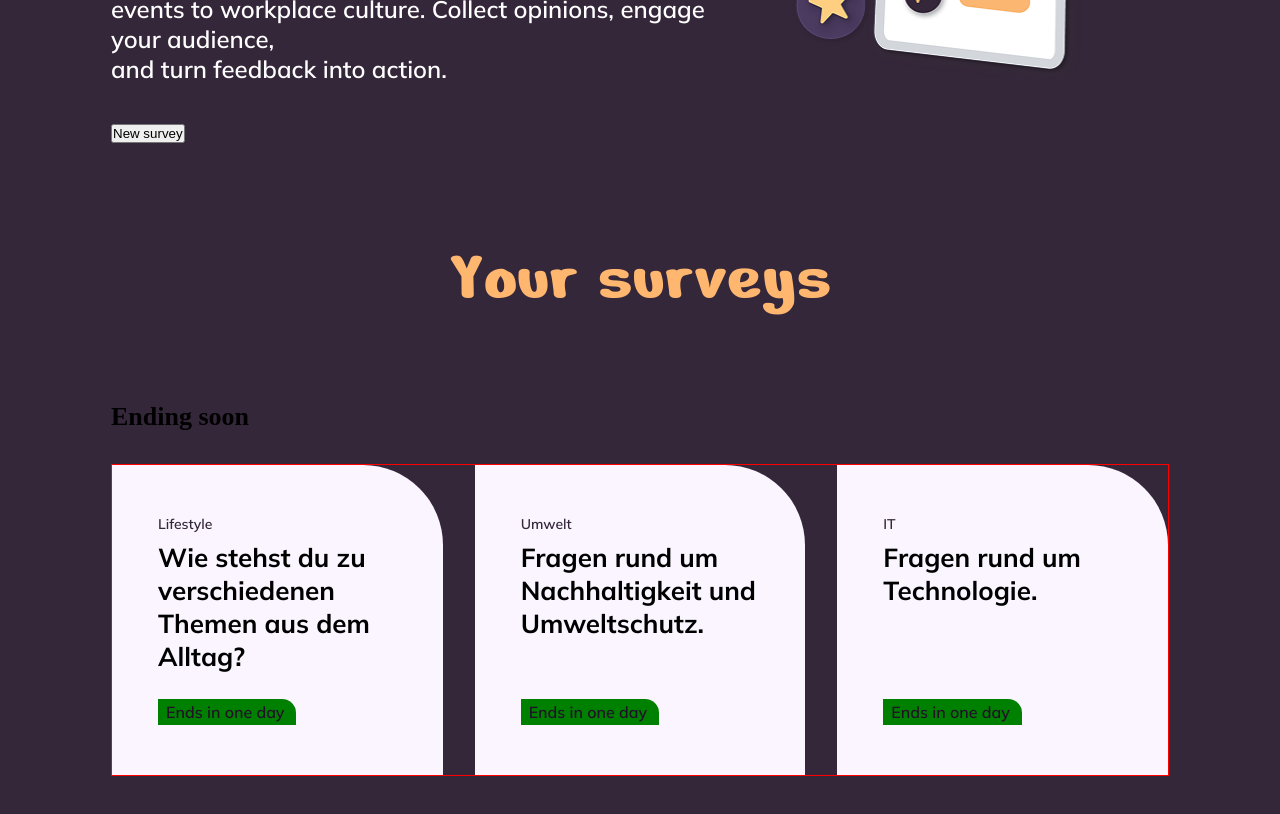
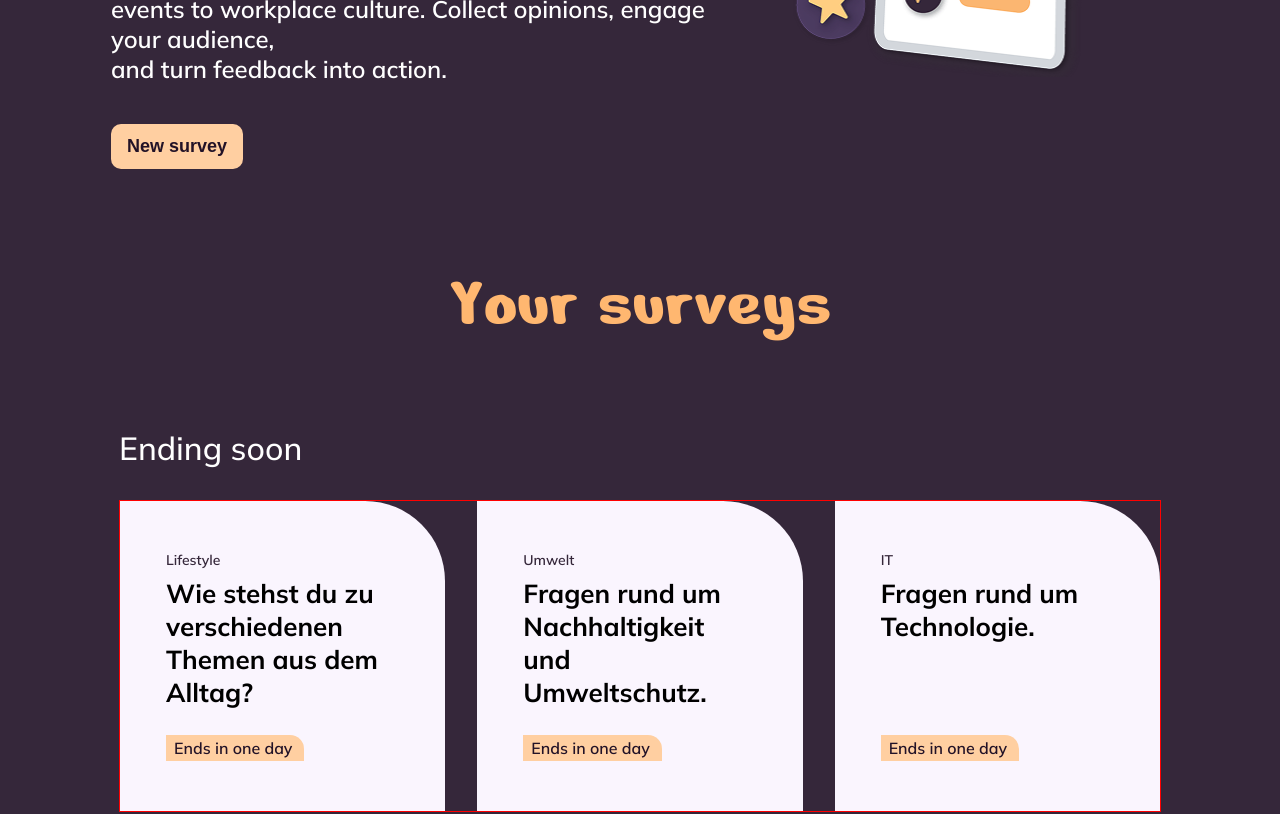
Before and after one commit to guhe78/poll_app, an Angular app: page / in a window 1280 px wide. Shown: the part 520-1334 px from the top of the page. Built offline with nearby package versions, Linux system fonts and the light colour scheme; a web font is replaced by a local one.

Commit message:
feat: status badge main page style button

```diff
--- a/src/app/shared/components/main-page/main-page.html
+++ b/src/app/shared/components/main-page/main-page.html
@@ -18,11 +18,11 @@
   <div class="main-page__content">
     <h2 class="main-page__content-title">Your surveys</h2>
     <div class="main-page__survey-list">
-      <h4>Ending soon</h4>
+      <h4 class="main-page__survey-list--subheading">Ending soon</h4>
       <div class="main-page__survey-list--ending-soon">
         @for (survey of surveyList(); track survey.id; let i = $index) {
           @if (i < 3) {
-            <app-survey-card [survey]="survey" variant="soon"></app-survey-card>
+            <app-survey-card [survey]="survey"></app-survey-card>
           }
         }
       </div>
--- a/src/app/shared/components/main-page/main-page.scss
+++ b/src/app/shared/components/main-page/main-page.scss
@@ -4,6 +4,7 @@
 .main-page {
   display: flex;
   flex-direction: column;
+  align-items: center;
   gap: 90px;
 
   background-color: rgba(53, 39, 58, 1);
@@ -23,6 +24,9 @@
     display: flex;
     flex-direction: column;
     gap: 80px;
+
+    max-width: 1042px;
+    width: 100%;
   }
 
   &__text {
@@ -67,6 +71,22 @@
     max-height: 420px;
   }
 
+  &__button {
+    display: flex;
+    justify-content: center;
+    align-items: center;
+    padding: 12px 16px;
+
+    border: none;
+    border-radius: 10px;
+    background-color: rgba(255, 207, 161, 1);
+
+    font-family: 'Nokora', sans-serif;
+    font-size: 18px;
+    font-weight: 700;
+    color: rgba(34, 18, 39, 1);
+  }
+
   &__survey-list {
     display: flex;
     flex-direction: column;
@@ -82,17 +102,28 @@
       gap: 32px;
     }
 
+    &--subheading {
+      font-family: 'Mulish', sans-serif;
+      font-weight: 500;
+      font-size: 32px;
+      color: rgba(255, 255, 255, 1);
+    }
+
     &--surveys {
       display: grid;
       grid-template-columns: repeat(2, 1fr);
       grid-auto-rows: 130px;
 
+      width: 100%;
+
       gap: 32px;
-      padding: 10px;
 
       max-height: 476px;
       overflow-y: auto;
       scrollbar-width: thin;
+
+      margin-right: -20px;
+      padding-right: 20px;
 
       scrollbar-color: rgba(255, 183, 112, 1) rgba(53, 39, 58, 1);
 
--- a/src/app/shared/components/status-badge/status-badge.html
+++ b/src/app/shared/components/status-badge/status-badge.html
@@ -1 +1 @@
-<div class="status-badge" [style.background-color]="backgroundColor">{{ buttonText }}</div>
+<div class="status-badge">{{ buttonText }}</div>
--- a/src/app/shared/components/status-badge/status-badge.scss
+++ b/src/app/shared/components/status-badge/status-badge.scss
@@ -10,4 +10,10 @@
   font-weight: 600;
   color: rgba(34, 18, 39, 1);
   border-radius: 0 14px 0 0;
+
+  background-color: rgba(255, 207, 161, 1);
+
+  &--published {
+    background-color: rgba(255, 183, 112, 1);
+  }
 }
--- a/src/app/shared/components/status-badge/status-badge.ts
+++ b/src/app/shared/components/status-badge/status-badge.ts
@@ -1,4 +1,4 @@
-import { Component, Input } from '@angular/core';
+import { Component, input, Input } from '@angular/core';
 
 @Component({
   selector: 'app-status-badge',
@@ -9,4 +9,5 @@ import { Component, Input } from '@angular/core';
 export class StatusBadge {
   @Input() buttonText!: string;
   @Input() backgroundColor!: string;
+  variant = input<'published' | 'normal'>('normal');
 }
--- a/src/app/shared/components/survey-card/survey-card.html
+++ b/src/app/shared/components/survey-card/survey-card.html
@@ -3,9 +3,5 @@
     <p class="survey-card__category">{{ survey().name }}</p>
     <h4 class="survey-card__title">{{ survey().description }}</h4>
   </div>
-  <app-status-badge
-    class="status"
-    buttonText="Ends in one day"
-    backgroundColor="green"
-  ></app-status-badge>
+  <app-status-badge class="status" buttonText="Ends in one day"></app-status-badge>
 </section>
```
